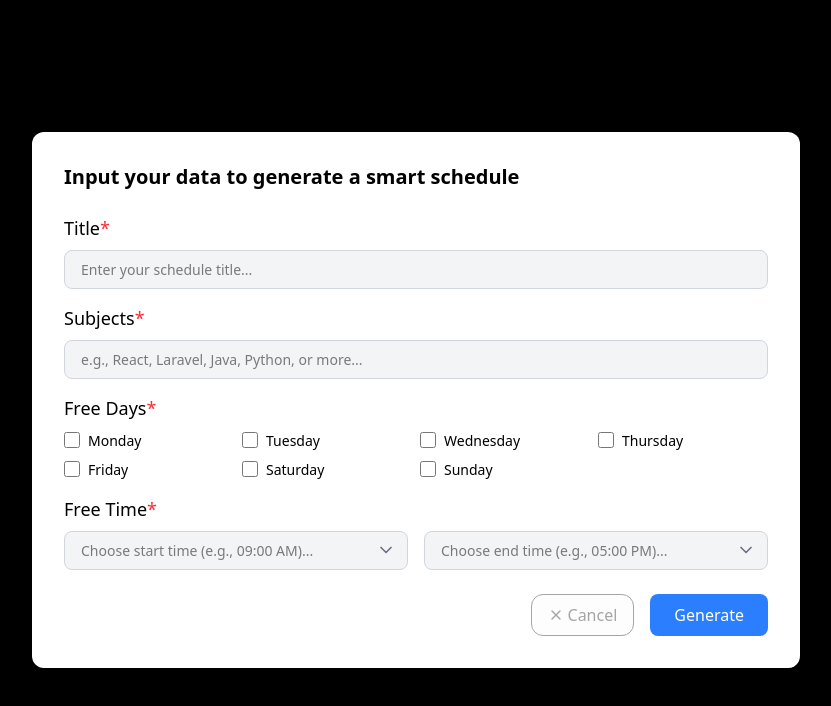
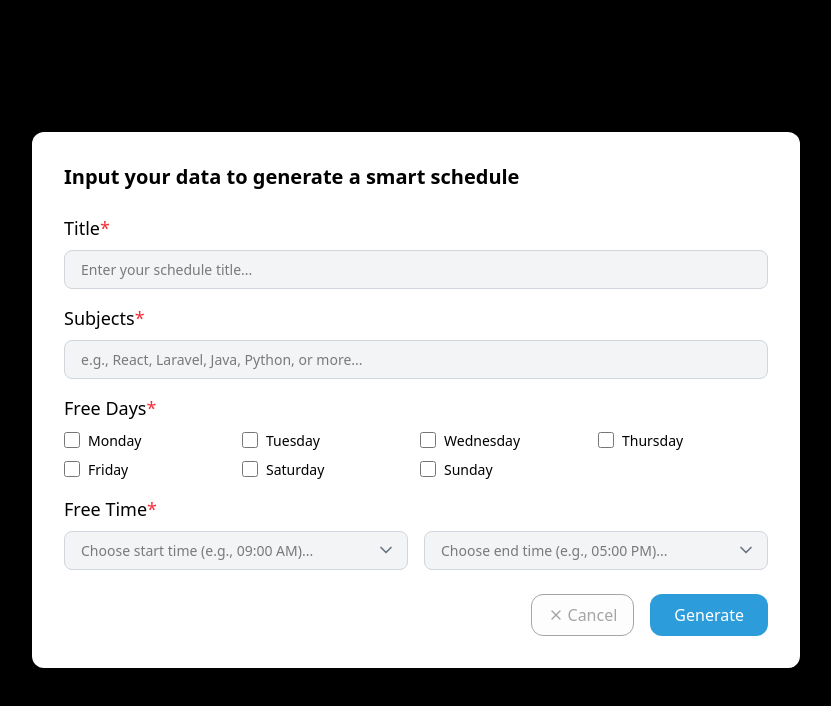
Before and after one commit to MrNobodyCam/SmartSched, a React (Vite) app in the folder frontend/: page / in a window 1280 px wide. Both pictures are taken after a click on the button "Generate Schedule". Shown: the top 706 px of the page, without its empty margins (224-1055 px from the left). Built offline with nearby package versions, Linux system fonts and the light colour scheme.

Commit message:
InputForm V2.0

```diff
--- a/frontend/src/components/Input_form.tsx
+++ b/frontend/src/components/Input_form.tsx
@@ -194,7 +194,7 @@ const InputForm: React.FC = () => {
                   </button>
                   <button
                     type="submit"
-                    className="px-6 py-2 bg-blue-500 text-white rounded-lg transition-all duration-300 ease-in-out hover:bg-blue-600"
+                    className="px-6 py-2 bg-[#2D9CDB] text-white rounded-lg transition-all duration-300 ease-in-out hover:bg-blue-600 rounded-xl"
                   >
                     Generate
                   </button>
```
